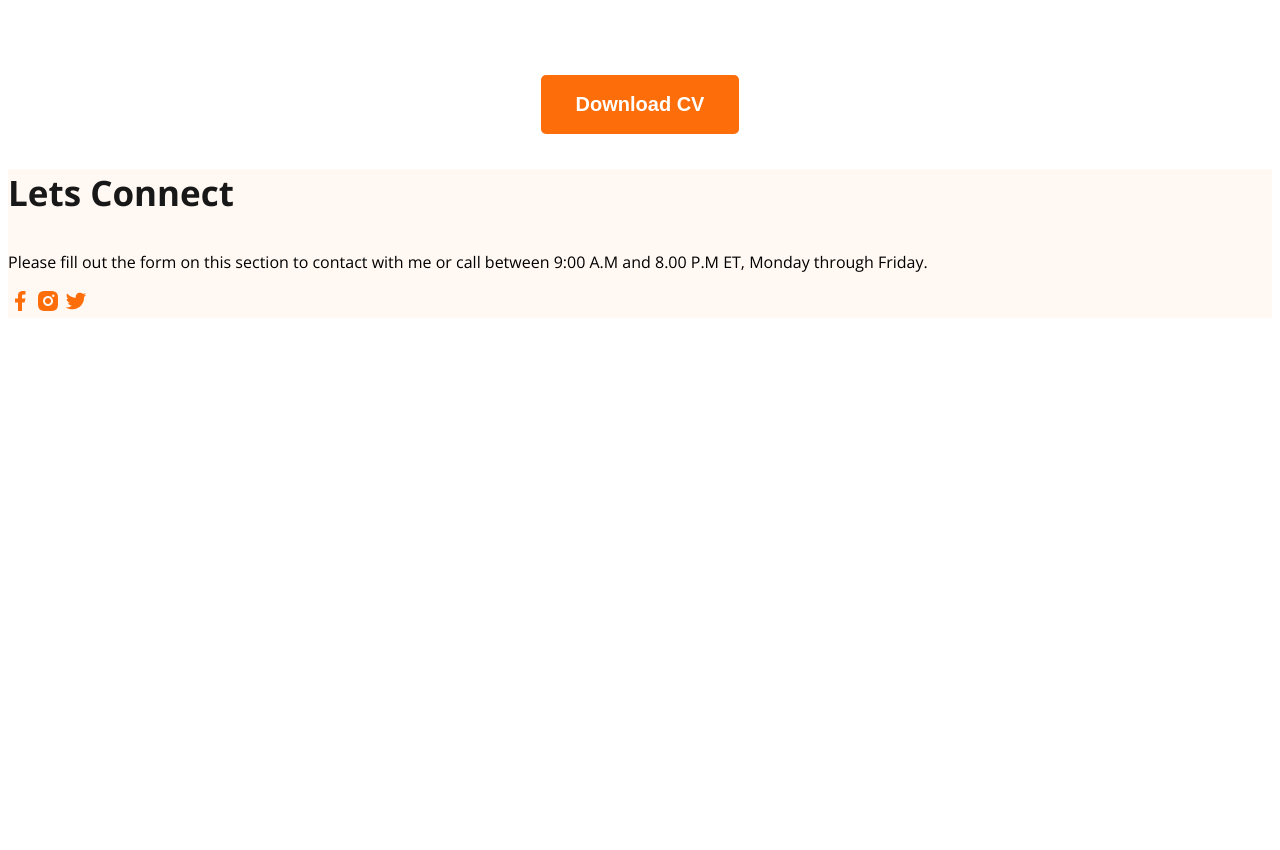
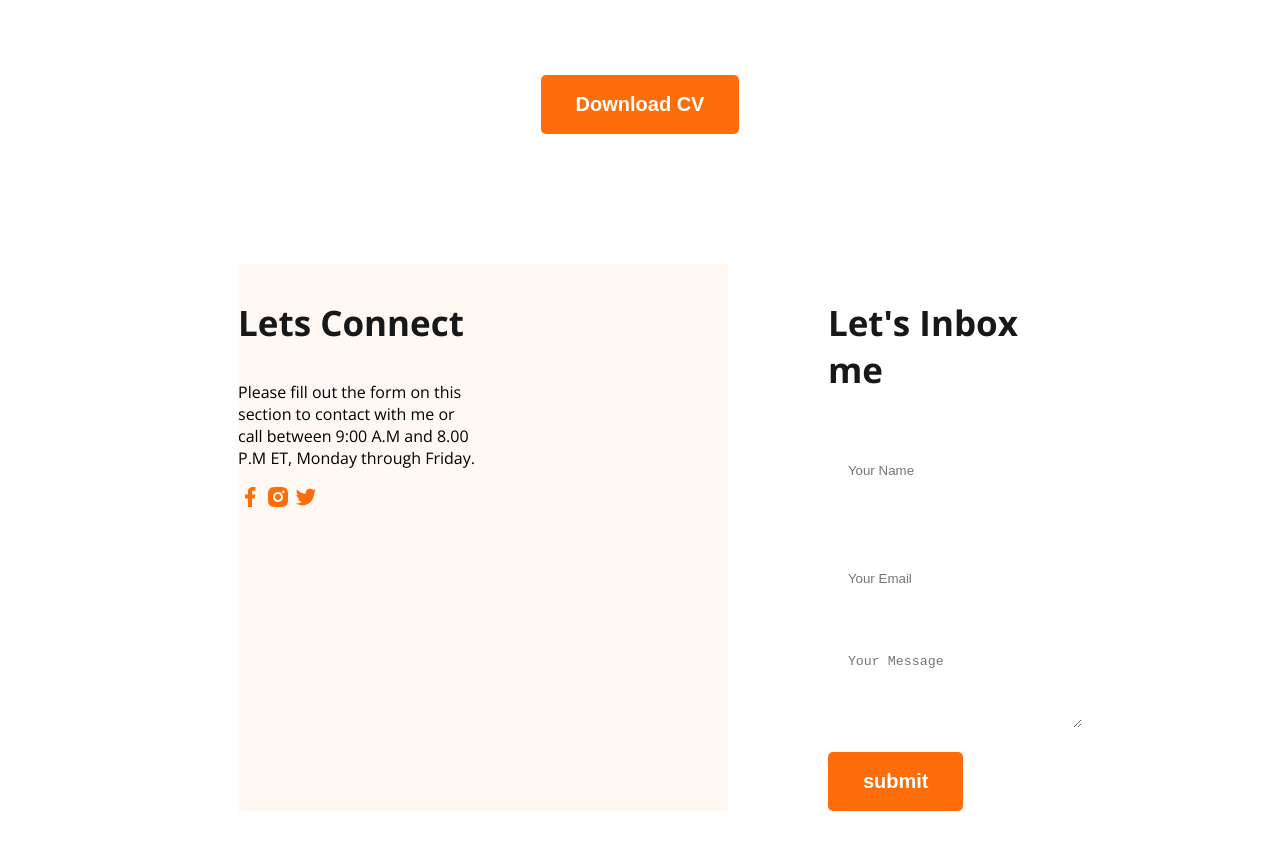
Before and after one commit to jobaidul12/webdeveloper-portfolio, a plain HTML site: page index.html in a window 1280 px wide. Shown: the part 3420-4270 px from the top of the page. Before the commit the page ends 3746 px from the top, so only its background shows below. Drawn offline with nearby package versions, Linux system fonts and the light colour scheme.

Commit message:
added footer section

```diff
--- a/index.html
+++ b/index.html
@@ -153,7 +153,13 @@
           </div>
          </div>
          <div class="footer-column">
-
+          <h3 class="section-title">Let's Inbox me</h3>
+          <form action="">
+               <input type="text" name="" id="" placeholder="Your Name">
+               <input type="email" name="" id="" placeholder="Your Email">
+               <textarea name="" id="" cols="30" rows="20" placeholder="Your Message"></textarea>
+               <input class="btn-primary" type="submit" value="submit">
+          </form>
          </div>
 
      </footer>
--- a/styles/style.css
+++ b/styles/style.css
@@ -147,3 +147,23 @@ main section{
 .rseume-download-cv{
      margin-top: 50px;
 }
+/* footer styles */
+footer{
+     padding: 130px 230px;
+     display: flex;
+     gap: 100px;
+
+}
+.footer-column{
+     width: 50%;
+}
+footer input[type="text"], footer input[type="email"], footer textarea{
+     height: 64px;
+     border-radius: 5px;
+     background-color: white;
+     display: block;
+     width: 100%;
+     padding: 10px 20px;
+     margin-bottom: 24px;
+     border: none;
+}
```
